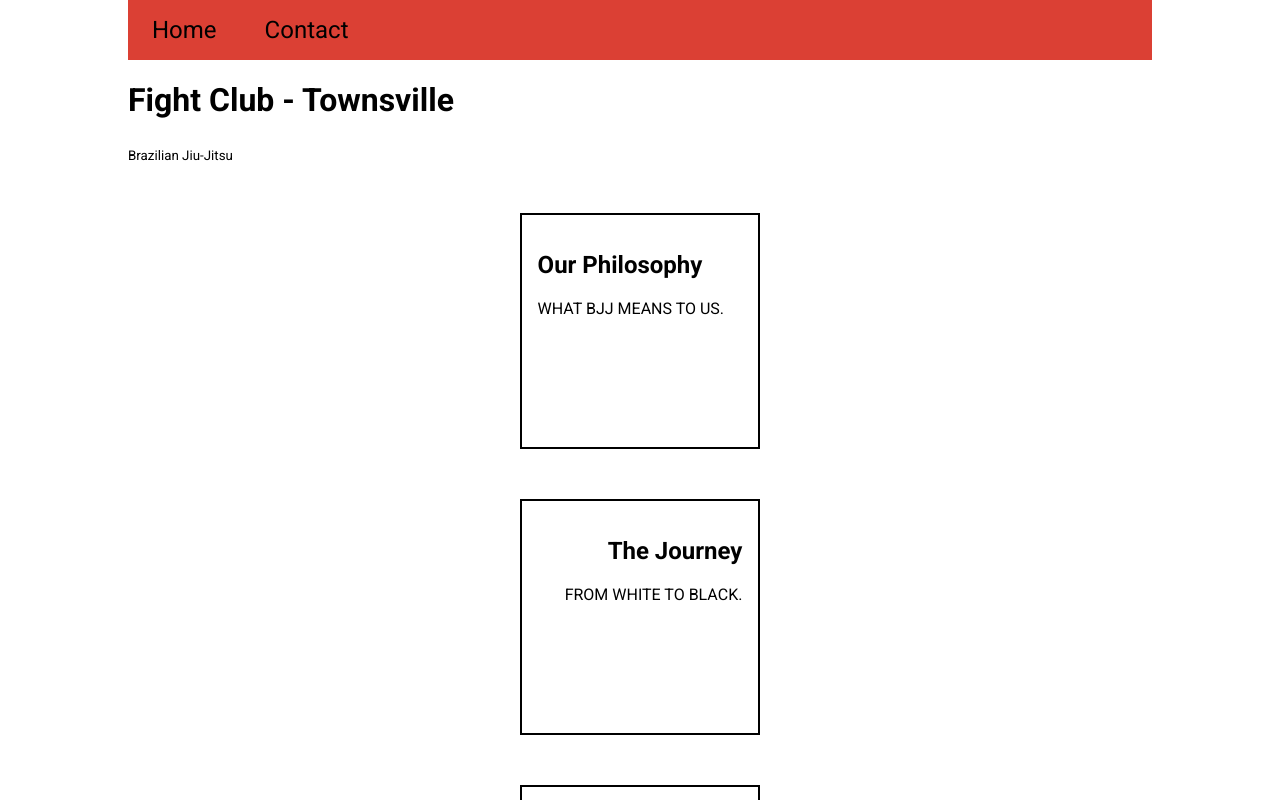
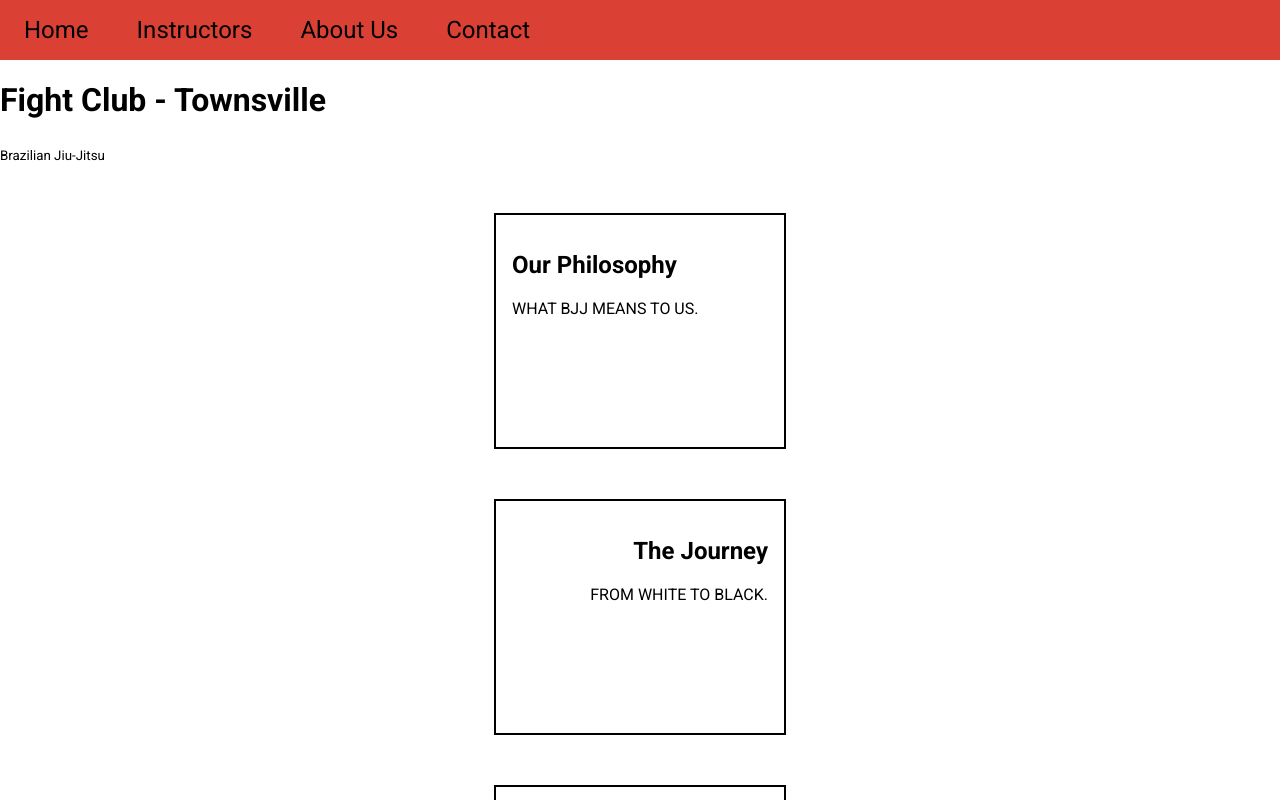
Before and after one commit to bmwadforth/fctsv, a React (Create React App) app: page / in a window 1280 px wide. Shown: the top 800 px of the page. Built offline with nearby package versions, Linux system fonts and the light colour scheme.

Commit message:
Updating navigation

```diff
--- a/src/App.js
+++ b/src/App.js
@@ -11,10 +11,12 @@ function App() {
         <Router>
             <div className="fight-club">
                 <Navigation/>
-                <Switch>
-                    <Route exact path={CLIENT_ROUTES.HOME} component={Home}/>
-                    <Route path={CLIENT_ROUTES.CONTACT} component={Contact}/>
-                </Switch>
+                <div className="content">
+                    <Switch>
+                        <Route exact path={CLIENT_ROUTES.HOME} component={Home}/>
+                        <Route path={CLIENT_ROUTES.CONTACT} component={Contact}/>
+                    </Switch>
+                </div>
                 <Footer/>
             </div>
         </Router>
--- a/src/Assets/Navigation.scss
+++ b/src/Assets/Navigation.scss
@@ -22,5 +22,12 @@
                 }
             }
         }
+
+        a {
+            transition: color $transition-time ease-in-out;
+            &:hover {
+                color: #FFF;
+            }
+        }
     }
 }
--- a/src/Assets/_Variables.scss
+++ b/src/Assets/_Variables.scss
@@ -1,2 +1,4 @@
 //Colors
 $primary: #db4034;
+
+$transition-time: 0.3s;
--- a/src/Assets/index.scss
+++ b/src/Assets/index.scss
@@ -9,8 +9,6 @@ html {
 }
 
 .fight-club {
-    margin: 0 auto;
-    width: 80%;
     @import "Navigation";
     @import "InformationTile";
     @import "Footer";
--- a/src/Components/Navigation.js
+++ b/src/Components/Navigation.js
@@ -8,6 +8,8 @@ export default function Navigation(props){
             <nav className="page-links">
                 <ol>
                     <li className="page-link"><Link to={CLIENT_ROUTES.HOME}>Home</Link></li>
+                    <li className="page-link"><Link to={CLIENT_ROUTES.HOME}>Instructors</Link></li>
+                    <li className="page-link"><Link to={CLIENT_ROUTES.HOME}>About Us</Link></li>
                     <li className="page-link"><Link to={CLIENT_ROUTES.CONTACT}>Contact</Link></li>
                 </ol>
             </nav>
```
